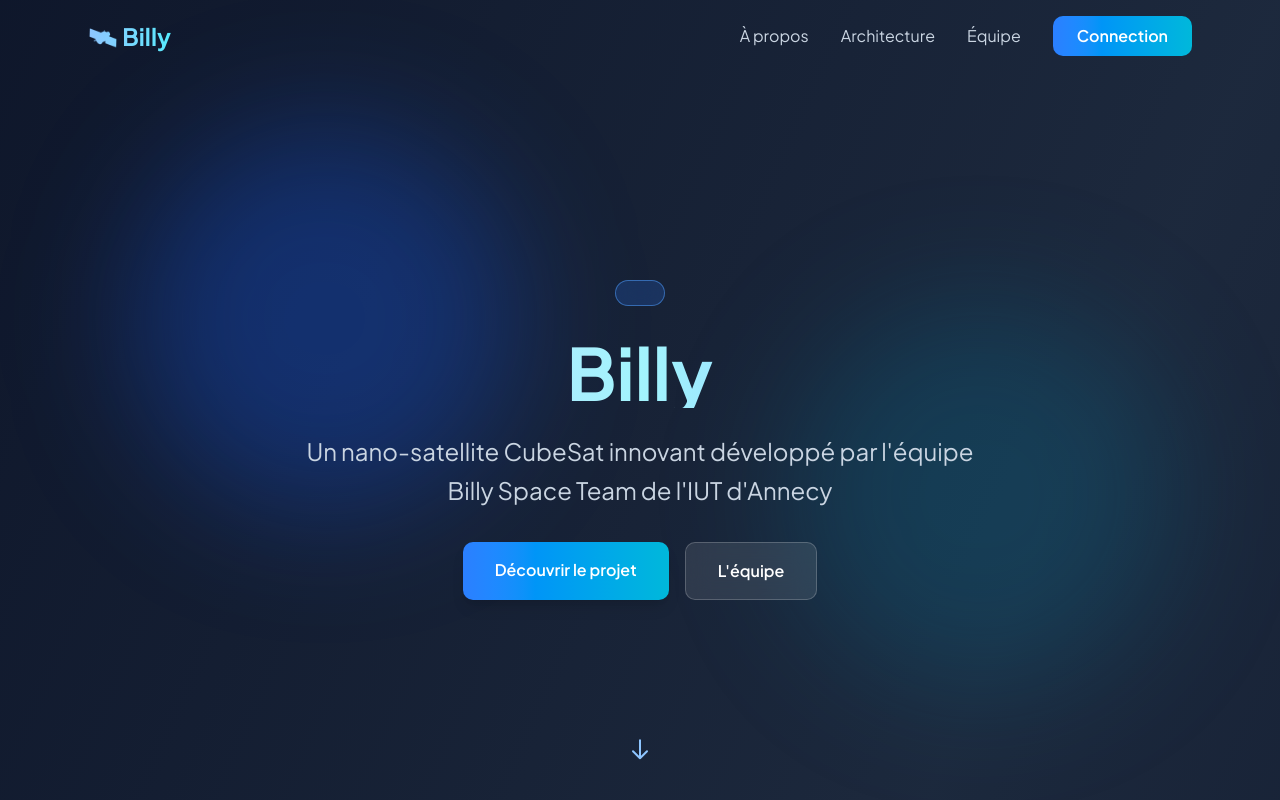
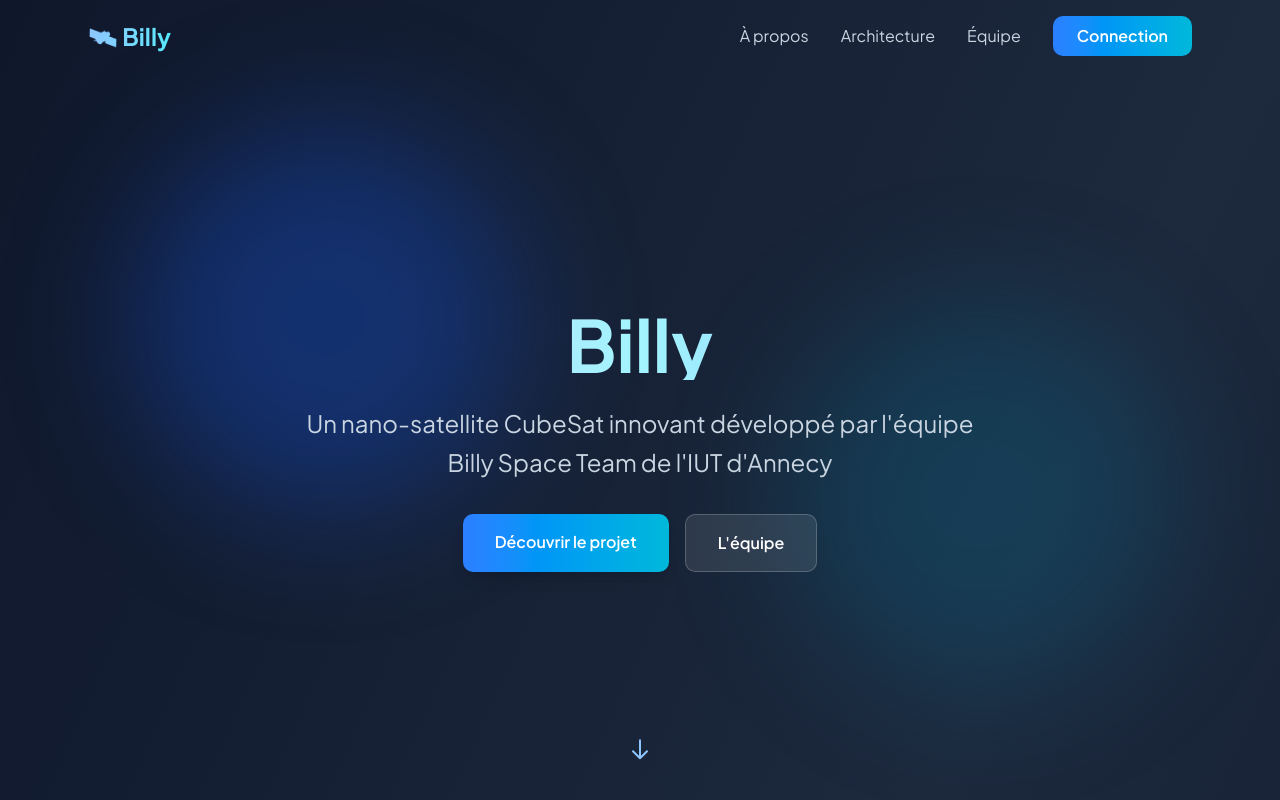
Before and after one commit to Billy-SpaceTeam/Billy-SpaceTeam.github.io, a Next.js app: page / in a window 1280 px wide. Shown: the top 800 px of the page. Built offline with nearby package versions, Linux system fonts and the light colour scheme.

Commit message:
Update Badge

```diff
--- a/app/page.tsx
+++ b/app/page.tsx
@@ -107,15 +107,6 @@
           initial="hidden"
           animate="visible"
         >
-          {/* Logo/Badge */}
-          <motion.div variants={item} className="mb-6">
-            <motion.div
-              className="inline-block px-6 py-3 rounded-full bg-blue-500/20 border border-blue-400/50 backdrop-blur-md"
-              whileHover={{ scale: 1.05 }}
-              transition={{ type: "spring", stiffness: 300 }}
-            >
-            </motion.div>
-          </motion.div>
 
           {/* Title */}
           <motion.h1
```
